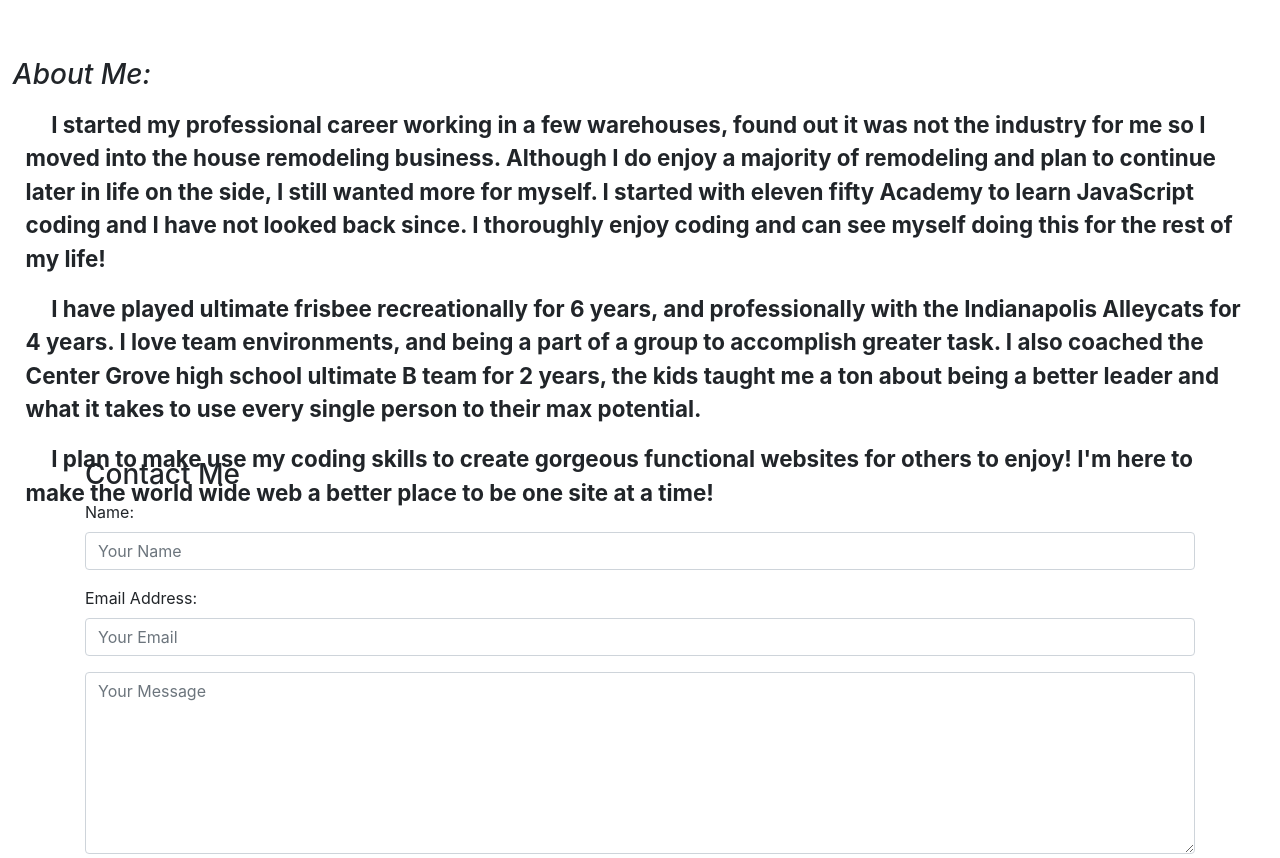
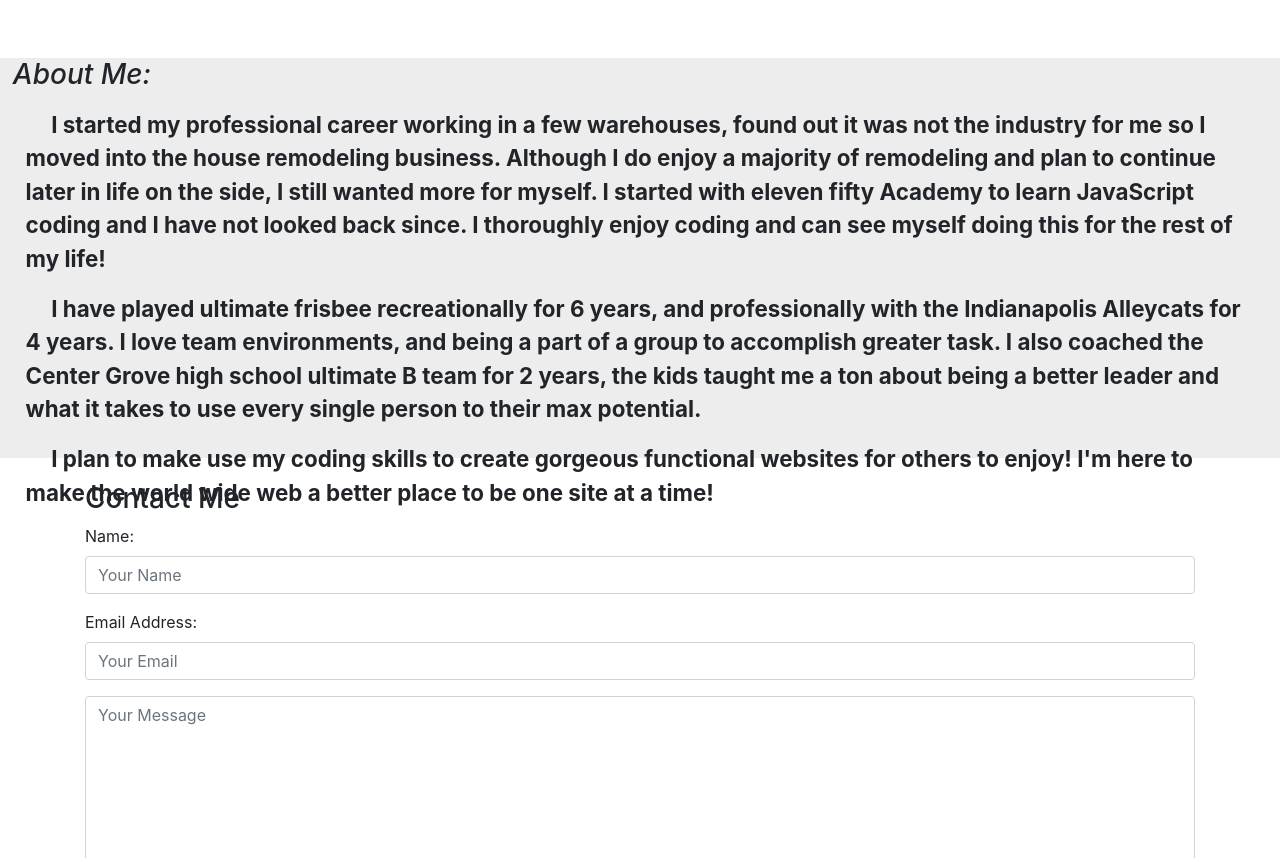
Before and after one commit to donotriplett/DonovanTriplett, a plain HTML site: page index.html in a window 1280 px wide. Shown: the part 1126-1984 px from the top of the page. Drawn offline with nearby package versions, Linux system fonts and the light colour scheme.

Commit message:
update 2

```diff
--- a/css/about.css
+++ b/css/about.css
@@ -1,6 +1,8 @@
 #about {
     width: 100vw;
     height: 50vh;
+    background-color: rgba(211, 211, 211, 0.404);
+    margin-bottom: 3vh;
 }
 
 #aboutMe1, #aboutMe2, #aboutMe3 {
```
